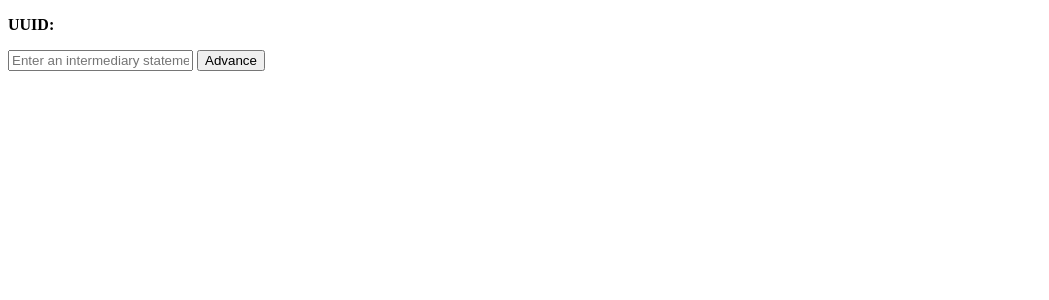
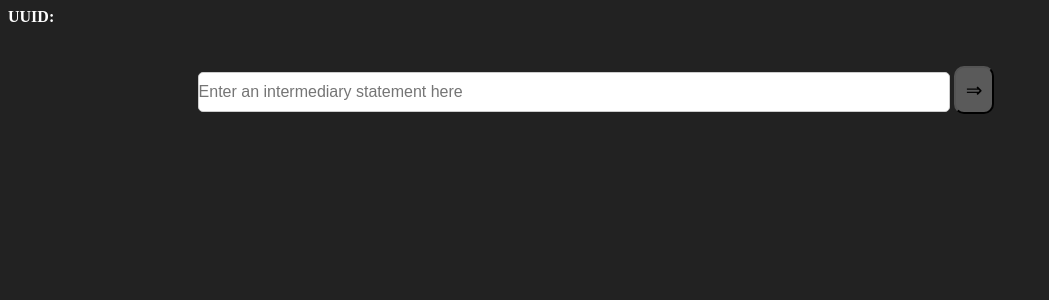
Before and after one commit to ryanchaiyakul/socratic_models, a Flask app: page / in a window 1280 px wide. Shown: the top 300 px of the page, without its empty margins (0-1049 px from the left). Run offline with Flask 3, Linux system fonts and the light colour scheme; some libraries are stand-ins or nearby versions.

Commit message:
Styled the basic website
Styled the website in the spirit of ChatGPT

```diff
--- a/app.py
+++ b/app.py
@@ -27,7 +27,10 @@ def handle_new_seminar(data):
     flask_socketio.emit('on_connect', {'id': new_id})
 
 @socketio.on('continue_seminar')
-def handle_message(data):
+def handle_continue_seminar(data):
+    """
+    Handle a request to advance the state of a seminar
+    """
     try:
         model = seminar_dict[data['id']]
     except KeyError:
@@ -40,6 +43,22 @@ def handle_message(data):
 
     flask_socketio.emit('update_seminar', {'content': flask.render_template('dialogue.html', contents=model.contents)})
 
+@socketio.on('delete_seminar')
+def handle_continue_seminar(data):
+    """
+    Handle a request to advance the state of a seminar
+    """
+    try:
+        model = seminar_dict[data['id']]
+    except KeyError:
+        return "Record not found", 400
+
+    if data['prompt'] == '':
+        model.next()
+    else:
+        model.add_statement(data['prompt'])
+
+    flask_socketio.emit('update_seminar', {'content': flask.render_template('dialogue.html', contents=model.contents)})
 
 if __name__ == "__main__":
     socketio.run(app)
--- /dev/null
+++ b/static/styles/dialogue.css
@@ -0,0 +1,46 @@
+body {
+    background-color: rgb(34, 34, 34);
+    color: white;
+}
+
+.user0 {
+    color: white;
+    background-color: rgb(90, 90, 90);
+    border-radius: 10px; /* Adjust the value as needed */
+    padding: 10px; /* Optional: to ensure the text doesn't touch the edges */
+}
+
+.user1 {
+    color: white;
+}
+
+.user2 {
+    color: white;
+}
+
+.seminar {
+    width: 70%;
+    margin: auto;
+    padding: 20px;
+}
+
+.interface {
+    width: 70%;
+    margin: auto;
+}
+
+input[type="text"]{
+    width: 85%;
+    padding: 10px 0;
+    box-sizing: border-box; /* Ensure padding is included in the width */
+    border: 1px solid #ccc;
+    border-radius: 5px;
+    font-size: 16px;
+}
+
+.advance {
+    font-size: 20px;
+    background-color: rgb(90, 90, 90);
+    border-radius: 10px; /* Adjust the value as needed */
+    padding: 10px; /* Optional: to ensure the text doesn't touch the edges */
+}
--- a/templates/dialogue.html
+++ b/templates/dialogue.html
@@ -1,3 +1,3 @@
 {% for num, content in contents %}
-<p><b>{{ "Model" if num == 0 else "Participant {}".format(num) }}:</b> {{ content }} </p>
+<p class="user{{num}}"><b>{{ "Model" if num == 0 else "Participant {}".format(num) }}:</b> {{ content }} </p>
 {% endfor %}
--- a/templates/index.html
+++ b/templates/index.html
@@ -3,12 +3,13 @@
     <meta charset="UTF-8">
     <title>Socratic Models</title>
     <script src="https://cdnjs.cloudflare.com/ajax/libs/socket.io/4.0.1/socket.io.js" integrity="sha512-q/dWJ3kcmjBLU4Qc47E4A9kTB4m3wuTY7vkFJDTZKjTs8jhyGQnaUrxa0Ytd0ssMZhbNua9hE+E7Qv1j+DyZwA==" crossorigin="anonymous"></script>
+    <link rel="stylesheet" href="{{ url_for('static',filename='styles/dialogue.css') }}">
 </head>
 <body>
     <script>
-        function readTextbox() {
-            socket.emit('continue_seminar', {'id': document.getElementById("ID").innerHTML, 'prompt': document.getElementById('myTextbox').value})
-            document.getElementById('myTextbox').value = '';
+        function advance_seminar() {
+            socket.emit('continue_seminar', {'id': document.getElementById("id").innerHTML, 'prompt': document.getElementById('statement').value})
+            document.getElementById('statement').value = 'Enter an intermediary statement here';
         }
     </script>
     <script type="text/javascript" charset="utf-8">
@@ -18,17 +19,18 @@
         });
 
         socket.on('update_seminar', (data) => {
-            document.getElementById("SEMINAR").innerHTML = data.content;
+            document.getElementById("seminar").innerHTML = data.content;
         });
 
         socket.on('on_connect', (data) => {
-            document.getElementById("ID").innerHTML = data.id;
+            document.getElementById("id").innerHTML = data.id;
         });
     </script>
-    <p><b>UUID: </b><i id="ID"></i></p>
-    <p id="SEMINAR"></p>
-    <div>
-        <input type="text" id="myTextbox" placeholder="Enter an intermediary statement here">
-        <button onclick="readTextbox();">Advance</button>
+
+    <div><b>UUID: </b><i id="id"></i></div>
+    <div class="seminar" id="seminar"></div>
+    <div class="interface">
+        <input type="text" id="statement" class="statement" placeholder="Enter an intermediary statement here">
+        <button onclick="advance_seminar();" class="advance"> &rArr; </button>
     </div>
 </body>
```
Also changed, not shown: README.md, image.png (deleted), 1 other file.
